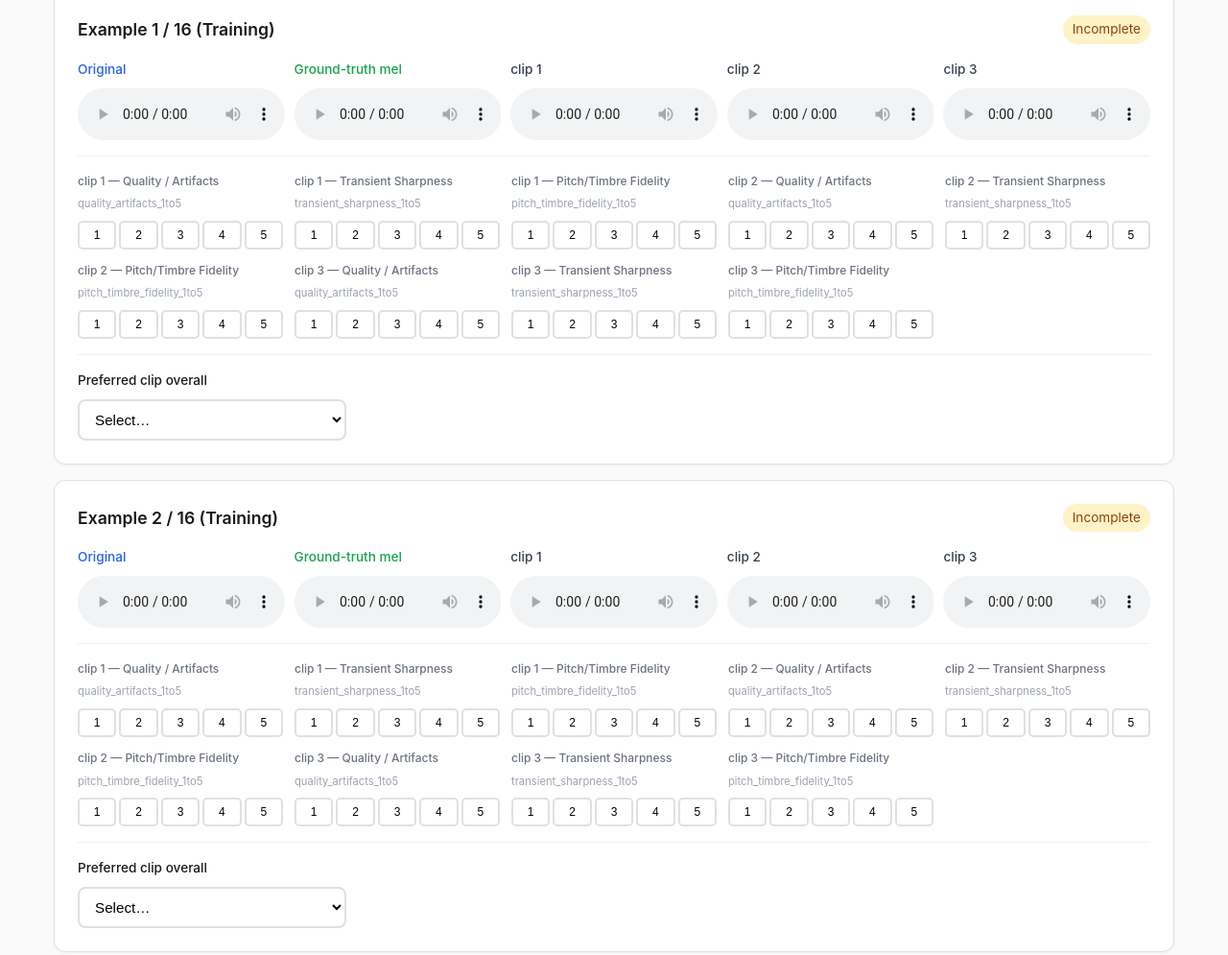
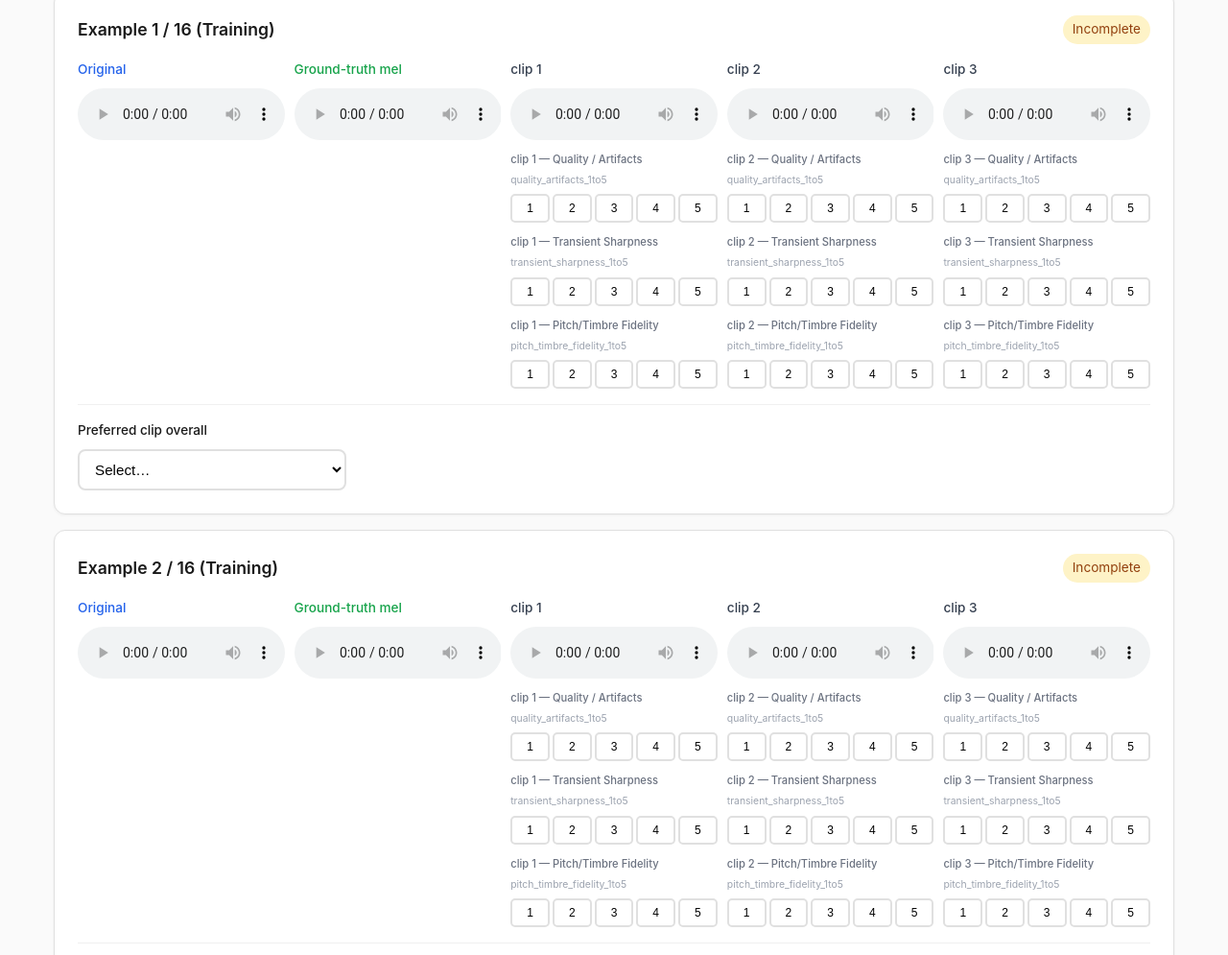
Before and after one commit to AndreaCogliati/listening-test, a plain HTML site: page task27/index.html in a window 1280 px wide. Shown: the part 1038-2033 px from the top of the page at 96% size. Drawn offline with Linux system fonts and the light colour scheme.

Commit message:
TASK-27: align rating boxes under respective clips

```diff
--- a/task27/index.html
+++ b/task27/index.html
@@ -28,6 +28,9 @@
     .audio-row {
       display: grid; grid-template-columns: repeat(auto-fit, minmax(180px, 1fr)); gap: 10px; margin-bottom: 16px;
     }
+    .clip-column {
+      display: flex; flex-direction: column; gap: 12px;
+    }
     .audio-player {
       display: flex; flex-direction: column; gap: 8px;
     }
@@ -35,12 +38,9 @@
     .audio-label.reference { color: #2563eb; }
     .audio-label.oracle { color: #16a34a; }
     audio { width: 100%; }
-    .rating-row {
-      display: grid; grid-template-columns: repeat(auto-fit, minmax(180px, 1fr)); gap: 12px; margin-top: 16px; padding-top: 16px; border-top: 1px solid #f0f0f0;
-    }
-    .rating-group { display: flex; flex-direction: column; gap: 6px; }
-    .rating-group label { font-size: 0.75rem; font-weight: 500; color: #6b7280; }
-    .rating-group .dimension-label { font-size: 0.7rem; color: #9ca3af; margin-bottom: 2px; }
+    .rating-group { display: flex; flex-direction: column; gap: 4px; }
+    .rating-group label { font-size: 0.7rem; font-weight: 500; color: #6b7280; }
+    .rating-group .dimension-label { font-size: 0.65rem; color: #9ca3af; margin-bottom: 2px; }
     .rating-buttons { display: flex; gap: 3px; }
     .rating-btn {
       flex: 1; padding: 6px 2px; border: 2px solid #e0e0e0; background: white;
@@ -330,17 +330,18 @@ function renderExample(ex, index) {
 
   const audioRow = document.createElement('div');
   audioRow.className = 'audio-row';
+  // Reference players don't need columns
   audioRow.appendChild(createAudioPlayer(ex, 'reference_original', 'Original', true));
   audioRow.appendChild(createAudioPlayer(ex, 'reference_ground_truth_mel_bigvgan', 'Ground-truth mel', false, true));
-  CLIPS.forEach(c => audioRow.appendChild(createAudioPlayer(ex, c, c.replace('_', ' '))));
+  // Clip columns: each has audio player + rating buttons
+  CLIPS.forEach(c => {
+    const col = document.createElement('div');
+    col.className = 'clip-column';
+    col.appendChild(createAudioPlayer(ex, c, c.replace('_', ' ')));
+    DIMENSIONS.forEach(d => col.appendChild(createRatingButtons(ex, c, d)));
+    audioRow.appendChild(col);
+  });
   card.appendChild(audioRow);
-
-  const ratingRow = document.createElement('div');
-  ratingRow.className = 'rating-row';
-  CLIPS.forEach(c => {
-    DIMENSIONS.forEach(d => ratingRow.appendChild(createRatingButtons(ex, c, d)));
-  });
-  card.appendChild(ratingRow);
 
   card.appendChild(createPreferenceSelect(ex));
 
```
